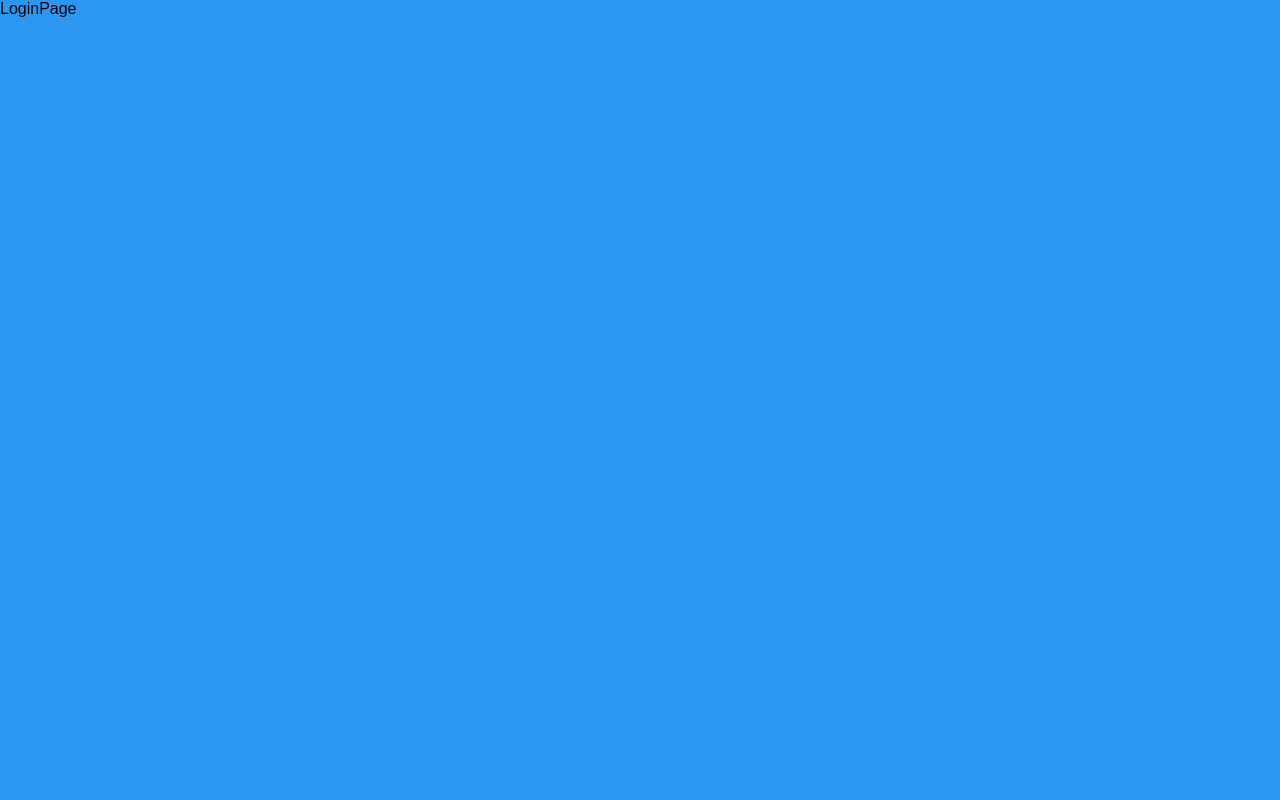
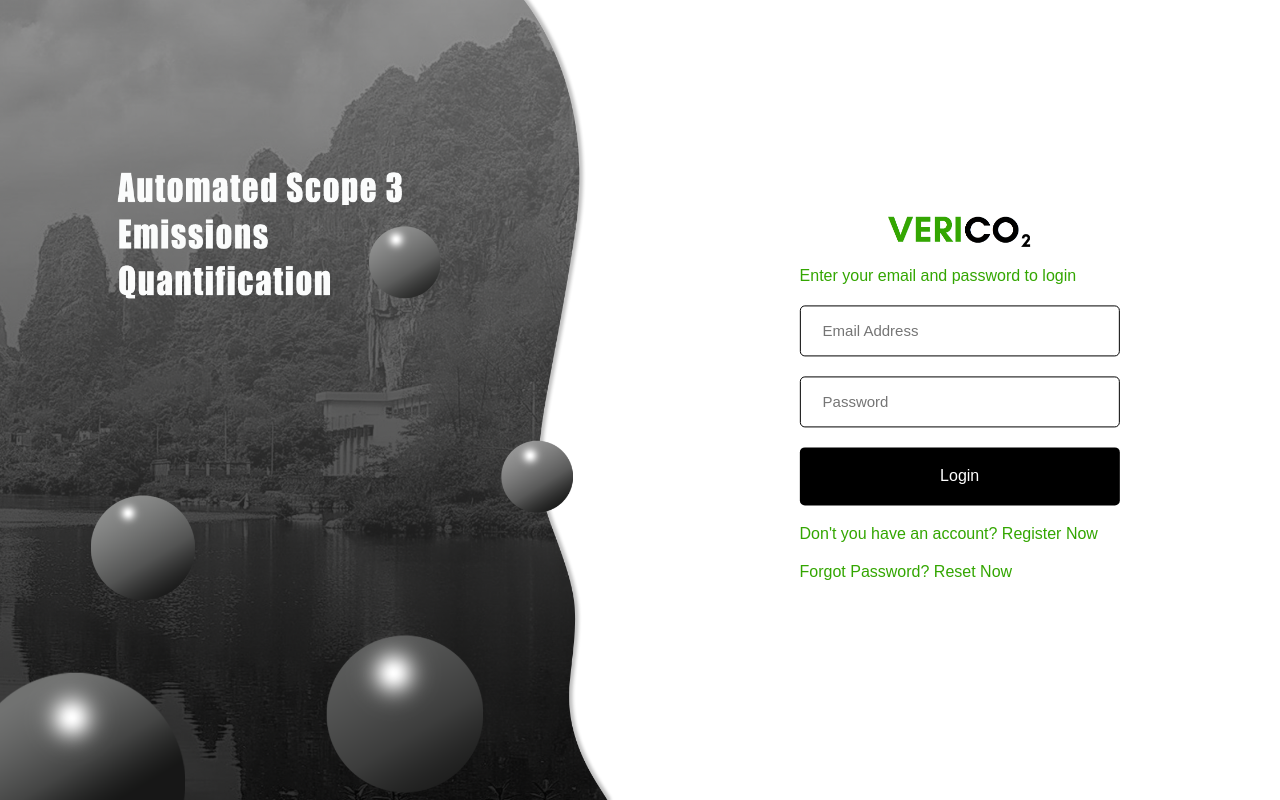
Before and after one commit to LovelyDev829/react-VeriCO2, a React (Create React App) app: page /login in a window 1280 px wide. Built offline with nearby package versions, Linux system fonts and the light colour scheme.

Commit message:
login + signup

```diff
--- a/src/App.scss
+++ b/src/App.scss
@@ -322,6 +322,176 @@ body {
       transform: translate(0);
     }
   }
+
+  .LoginPage{
+    background-color: white;
+    width: 100vw;
+    height: 100vh;
+    overflow: hidden;
+    display: flex;
+    flex-direction: row;
+    position: relative;
+    .login-left{
+      height: 100vh;
+      z-index: 10;
+      // position: absolute;
+      // top: 0px;
+      // left: 0px;
+    }
+    .right{
+      // margin-left: 600px;
+      width: 100%;
+      height: 100vh;
+      position: relative;
+      .center{
+        position: absolute;
+        top: 50%;
+        left: 50%;
+        // background-color: #2b97f1;
+        transform: translate(-50%, -50%);
+        display: flex;
+        flex-direction: column;
+        .main-logo{
+          width: 50%;
+          margin: auto;
+        }
+        .input-box{
+          padding: 15px 20px;
+          border: 1px black solid;
+          border-radius: 5px;
+          margin: 10px 0px;
+          input{
+            width: 100%;
+            border: none;
+            outline: none;
+            font-size: 15px;
+            background-color: rgba(255, 255, 255, 0);
+          }
+        }
+        .button{
+          padding: 20px;
+          margin: 10px 0px;
+          background-color: black;
+          color: white;
+          text-align: center;
+          border-radius: 5px;
+          cursor: pointer;
+          user-select: none;
+          &:hover{
+            background-color: rgb(32, 32, 32);
+          }
+          &:active{
+            background-color: rgb(105, 105, 105);
+          }
+        }
+        span{
+          min-width: max-content;
+          color: rgb(51, 166, 1);
+          padding: 10px 0px;
+          &:nth-child(6){
+            cursor: pointer;
+            user-select: none;
+            &:hover{
+              color: #3ecf00;
+            }
+            &:active{
+              color: #206b00;
+            }
+          }
+          &:nth-child(7){
+            cursor: pointer;
+            user-select: none;
+            &:hover{
+              color: #3ecf00;
+            }
+            &:active{
+              color: #206b00;
+            }
+          }
+        }
+      }
+    }
+  }
+
+  .SignupPage{
+    background-color: white;
+    width: 100vw;
+    height: 100vh;
+    overflow: hidden;
+    display: flex;
+    flex-direction: row;
+    position: relative;
+    .signup-left{
+      height: 100vh;
+      z-index: 10;
+      // position: absolute;
+      // top: 0px;
+      // left: 0px;
+    }
+    .right{
+      // margin-left: 600px;
+      width: 100%;
+      height: 100vh;
+      position: relative;
+      .center{
+        position: absolute;
+        top: 50%;
+        left: 50%;
+        // background-color: #2b97f1;
+        transform: translate(-50%, -50%);
+        display: flex;
+        flex-direction: column;
+        .main-logo{
+          width: 50%;
+          margin: auto;
+        }
+        .input-box{
+          padding: 15px 20px;
+          border: 1px black solid;
+          border-radius: 5px;
+          margin: 10px 0px;
+          input{
+            width: 100%;
+            border: none;
+            outline: none;
+            font-size: 15px;
+            background-color: rgba(255, 255, 255, 0);
+          }
+        }
+        .button{
+          padding: 20px;
+          margin: 10px 0px;
+          background-color: black;
+          color: white;
+          text-align: center;
+          border-radius: 5px;
+          cursor: pointer;
+          user-select: none;
+          &:hover{
+            background-color: rgb(32, 32, 32);
+          }
+          &:active{
+            background-color: rgb(105, 105, 105);
+          }
+        }
+        span{
+          min-width: max-content;
+          color: rgb(51, 166, 1);
+          padding: 10px 0px;
+          &:last-child{
+            cursor: pointer;
+            user-select: none;
+            &:hover{
+              color: #3ecf00;
+            }
+            &:active{
+              color: #206b00;
+            }
+          }
+        }
+      }
+    }
+  }
 }
 
 
@@ -468,6 +638,11 @@ body {
     .Footer {
       .details {
         padding: 5vw 3vw 3vw 3vw;
+      }
+    }
+    .LoginPage{
+      .login-left{
+        display: none;
       }
     }
   }
@@ -668,3 +843,76 @@ body {
     }
   }
 }
+
+@media only screen and (orientation:portrait) {
+  /* The width is greater than the height */
+  .App{
+    .LoginPage{
+      .login-left{
+        display: none;
+      }
+    }
+  }
+}
+
+@media only screen and (max-width: calc( 100vh + 150px )) {
+  /* The width is greater than the height */
+  .App{
+    .LoginPage{
+      .login-left{
+        display: none;
+      }
+    }
+    .SignupPage{
+      .signup-left{
+        display: none;
+      }
+    }
+  }
+}
+
+@media only screen and (max-height: 400px) {
+  /* The width is greater than the height */
+  .App{
+    .LoginPage{
+      .right{
+        .center{
+          .input-box{
+            padding: 10px;
+            margin: 5px 0px;
+          }
+          .button{
+            padding: 10px;
+            margin: 5px 0px;
+          }
+          span{
+            padding: 5px 0px;
+          }
+        }
+      }
+    }
+  }
+}
+
+@media only screen and (max-height: 640px) {
+  /* The width is greater than the height */
+  .App{
+    .SignupPage{
+      .right{
+        .center{
+          .input-box{
+            padding: 10px;
+            margin: 5px 0px;
+          }
+          .button{
+            padding: 10px;
+            margin: 5px 0px;
+          }
+          span{
+            padding: 5px 0px;
+          }
+        }
+      }
+    }
+  }
+}
--- a/src/Routing.js
+++ b/src/Routing.js
@@ -2,6 +2,7 @@ import React, { useState } from 'react'
 import { BrowserRouter as Router, Route, Routes } from 'react-router-dom'
 import LoginPage from './pages/LoginPage'
 import MainPage from './pages/MainPage'
+import SignupPage from './pages/SignupPage'
 
 function Routing() {
     const [sideBarFlag, setSideBarFlag] = useState(false)
@@ -10,6 +11,7 @@ function Routing() {
             <Routes>
                 <Route exact path="/" element={<MainPage sideBarFlag={sideBarFlag} setSideBarFlag={setSideBarFlag}/>} />
                 <Route exact path="/login" element={<LoginPage />} />
+                <Route exact path="/signup" element={<SignupPage />} />
             </Routes>
         </Router>
     )
--- a/src/components/Header.js
+++ b/src/components/Header.js
@@ -4,25 +4,27 @@ import headerLogo from '../assets/images/header-logo.png'
 import headerLogoLineMobile from '../assets/images/header-logo-line-mobile.png'
 import { ReactComponent as MenuIcon } from '../assets/svg/menu.svg'
 import Sidebar from './Sidebar'
+import { useNavigate } from 'react-router-dom';
 
-function Header({sideBarFlag, setSideBarFlag}) {
+function Header({ sideBarFlag, setSideBarFlag }) {
+    const navigate = useNavigate();
     return (
         <div className='Header'>
             <div className='white-area'>
                 <div className='buttons'>
-                <div className='button'>Login</div>
-                <div className='button'>Sign up</div>
+                    <div className='button' onClick={()=>navigate('/login')}>Login</div>
+                    <div className='button' onClick={()=>navigate('/signup')}>Sign up</div>
                 </div>
-            <div className='menu-button' onClick={(e)=>{
+                <div className='menu-button' onClick={(e) => {
                     e.stopPropagation();
                     setSideBarFlag(!sideBarFlag);
                 }}>
-                <MenuIcon/>
+                    <MenuIcon />
                 </div>
             </div>
             <div className='header-logo-line'>
-            <img src={headerLine} alt="Header Line" className='header-line'/>
-            <img src={headerLogo} alt="Header Logo" className='header-logo'/>
+                <img src={headerLine} alt="Header Line" className='header-line' />
+                <img src={headerLogo} alt="Header Logo" className='header-logo' />
                 <div className='buttons'>
                     <span>About</span>
                     <span>Calculation & Display</span>
@@ -30,9 +32,9 @@ function Header({sideBarFlag, setSideBarFlag}) {
                 </div>
             </div>
             <div className='mobile-header'>
-            <img src={headerLogoLineMobile} alt="Header Logo Line Mobile" className='header-logo-line-mobile'/>
+                <img src={headerLogoLineMobile} alt="Header Logo Line Mobile" className='header-logo-line-mobile' />
             </div>
-        <Sidebar sideBarFlag={sideBarFlag} setSideBarFlag={setSideBarFlag}/>
+            <Sidebar sideBarFlag={sideBarFlag} setSideBarFlag={setSideBarFlag} />
         </div>
     )
 }
--- a/src/components/Sidebar.js
+++ b/src/components/Sidebar.js
@@ -1,15 +1,23 @@
 import React from 'react'
+import { useNavigate } from 'react-router-dom';
 
-function Sidebar({sideBarFlag, setSideBarFlag}) {
-  return (
-    <div className={sideBarFlag ? 'Sidebar show':'Sidebar'} onClick={(e)=>{e.stopPropagation()}}>
-        <div className='item' onClick={()=>setSideBarFlag(false)}>About</div>
-        <div className='item' onClick={()=>setSideBarFlag(false)}>Calculation & Display</div>
-        <div className='item' onClick={()=>setSideBarFlag(false)}>Contact Us</div>
-        <div className='item' onClick={()=>setSideBarFlag(false)}>Sign Up</div>
-        <div className='item' onClick={()=>setSideBarFlag(false)}>Log In</div>
-    </div>
-  )
+function Sidebar({ sideBarFlag, setSideBarFlag }) {
+    const navigate = useNavigate();
+    return (
+        <div className={sideBarFlag ? 'Sidebar show' : 'Sidebar'} onClick={(e) => { e.stopPropagation() }}>
+            <div className='item' onClick={() => setSideBarFlag(false)}>About</div>
+            <div className='item' onClick={() => setSideBarFlag(false)}>Calculation & Display</div>
+            <div className='item' onClick={() => setSideBarFlag(false)}>Contact Us</div>
+            <div className='item' onClick={() => {
+                setSideBarFlag(false);
+                navigate('/signup')
+            }}>Sign Up</div>
+            <div className='item' onClick={() => {
+                setSideBarFlag(false);
+                navigate('/login')
+            }}>Log In</div>
+        </div>
+    )
 }
 
 export default Sidebar
--- a/src/pages/LoginPage.js
+++ b/src/pages/LoginPage.js
@@ -1,8 +1,29 @@
 import React from 'react'
+import loginLeft from '../assets/images/login-left.png'
+import mainLogo from '../assets/images/header-logo.png'
+import { useNavigate } from 'react-router-dom';
 
 function LoginPage() {
+  const navigate = useNavigate();
   return (
-    <div>LoginPage</div>
+    <div className='LoginPage'>
+      <img src={loginLeft} alt="Login Left" className='login-left' />
+      <div className='right'>
+        <div className='center'>
+          <img src={mainLogo} alt="Main Logo" className='main-logo' />
+          <span>Enter your email and password to login</span>
+          <div className='input-box'>
+            <input type='email' placeholder='Email Address'></input>
+          </div>
+          <div className='input-box'>
+            <input type='password' placeholder='Password'></input>
+          </div>
+          <div className='button'>Login</div>
+          <span onClick={()=>navigate('/signup')}>Don't you have an account? Register Now</span>
+          <span>Forgot Password? Reset Now</span>
+        </div>
+      </div>
+    </div>
   )
 }
 
--- /dev/null
+++ b/src/pages/SignupPage.js
@@ -0,0 +1,41 @@
+import React from 'react'
+import signupLeft from '../assets/images/signup-left.png'
+import mainLogo from '../assets/images/header-logo.png'
+import { useNavigate } from 'react-router-dom';
+
+function SignupPage() {
+    const navigate = useNavigate();
+    return (
+        <div className='SignupPage'>
+            <img src={signupLeft} alt="Signup Left" className='signup-left' />
+            <div className='right'>
+                <div className='center'>
+                    <img src={mainLogo} alt="Main Logo" className='main-logo' />
+                    <span>Fill the form to create a new account.</span>
+                    <div className='input-box'>
+                        <input type='text' placeholder='Full Name'></input>
+                    </div>
+                    <div className='input-box'>
+                        <input type='email' placeholder='Email Address'></input>
+                    </div>
+                    <div className='input-box'>
+                        <input type='phone' placeholder='Phone Number'></input>
+                    </div>
+                    <div className='input-box'>
+                        <input type='date' placeholder='Date of Birth'></input>
+                    </div>
+                    <div className='input-box'>
+                        <input type='password' placeholder='Password'></input>
+                    </div>
+                    <div className='input-box'>
+                        <input type='text' placeholder='Company Name'></input>
+                    </div>
+                    <div className='button'>Sign Up</div>
+                    <span onClick={()=>navigate('/login')}>Already have an acount? Login Now</span>
+                </div>
+            </div>
+        </div>
+    )
+}
+
+export default SignupPage
```
Also changed, not shown: src/pages/MainPage.js (+16 -4 lines), src/assets/images/login-left.png (added), src/assets/images/signup-left.png (added). Lines whose indentation alone changed are shown as unchanged.
